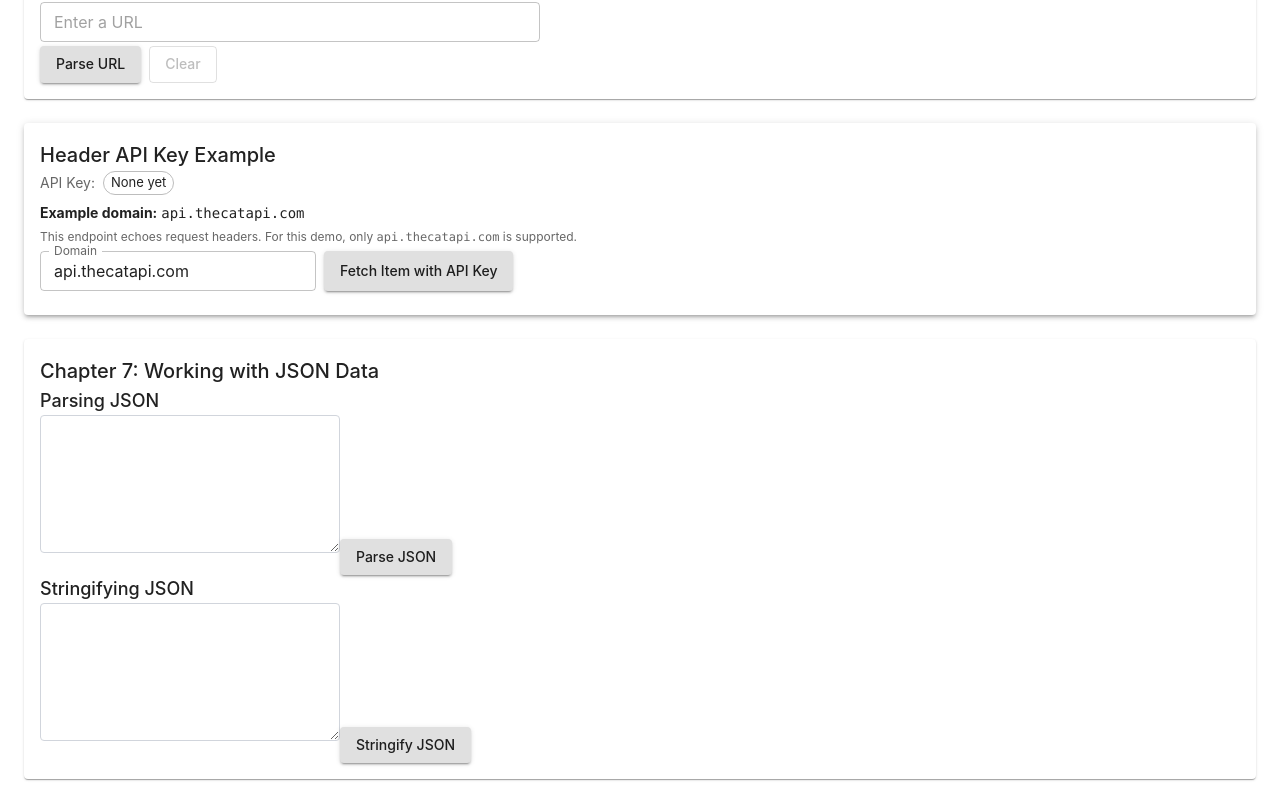
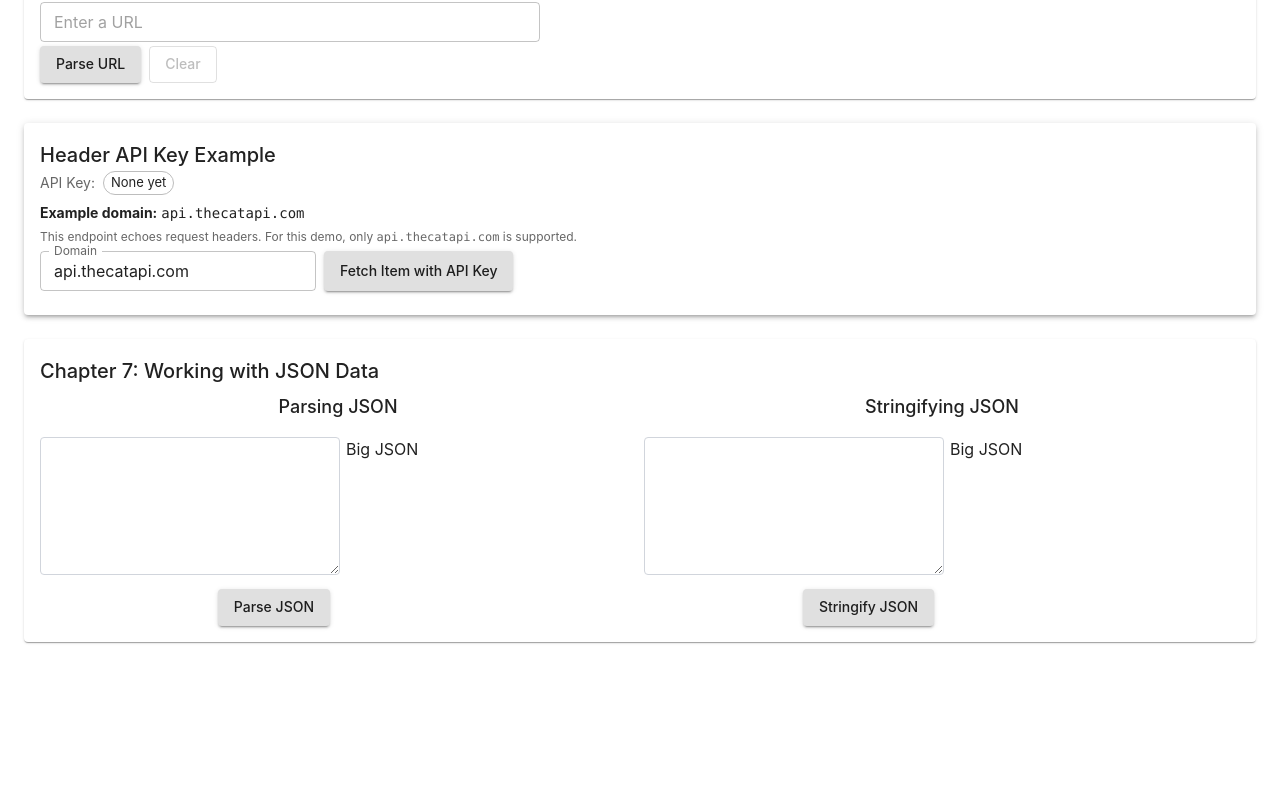
Before and after one commit to KevinHein-KSH/http-assets, a React (Vite) app: page / in a window 1280 px wide. Shown: the part 475-1278 px from the top of the page. After the commit the page ends 1141 px from the top, so only its background shows below. Built offline with nearby package versions, Linux system fonts and the light colour scheme.

Commit message:
WIP: UI update (add grid)

```diff
--- a/src/components/Ch7-JSON/JsonDisplay.tsx
+++ b/src/components/Ch7-JSON/JsonDisplay.tsx
@@ -10,31 +10,58 @@ export default function JsonDisplay() {
   return (
     <Paper sx={{ p: 2, m: 3 }} className="space-y-2">
       <Typography variant="h6">Chapter 7: Working with JSON Data </Typography>
-      <h3 className="text-lg font-medium">Parsing JSON</h3>
+
+      <div className="grid grid-cols-2 gap-2 pt-1.5">
+        <div className="grid gap-4">
+          <div className="flex justify-center">
+            <h3 className="text-lg font-medium">Parsing JSON</h3>
+          </div>
+          <div className="grid grid-cols-2 gap-4">
+            <div className="flex flex-col gap-2">
+              <div>
+                <TextareaAutosize
+                  minRows={5}
+                  className="w-[300px] border border-gray-300 focus:border-2 focus:border-blue-500 focus:outline-none rounded p-2"
+                />
+              </div>
+              <div className="flex justify-end">
+                <Button variant="contained">Parse JSON</Button>
+              </div>
+            </div>
+            <div>Big JSON</div>
+          </div>
+        </div>
+
+        <div className="grid gap-4">
+          <div className="flex justify-center">
+            <h3 className="text-lg font-medium">Stringifying JSON</h3>
+          </div>
+          <div className="grid grid-cols-2 gap-4">
+            <div className="flex flex-col gap-2">
+              <div>
+                <TextareaAutosize
+                  minRows={5}
+                  className="w-[300px] border border-gray-300 focus:border-2 focus:border-blue-500 focus:outline-none rounded p-2"
+                />
+              </div>
+              <div className="flex justify-end">
+                <Button variant="contained">Stringify JSON</Button>
+              </div>
+            </div>
+            <div>Big JSON</div>
+          </div>
+        </div>
+      </div>
+
       {/* //textarea for user to input JSON string
                 //button to parse JSON string
                 //display parsed JSON data in formatted way
                 //show type of parsed data and prased JSON data (object, array, etc.) */}
-        <TextareaAutosize
-            minRows={5}
-            className="w-[300px] border border-gray-300 focus:border-2 focus:border-blue-500 focus:outline-none rounded p-2"
-        />
-        <Button variant="contained">
-            Parse JSON
-        </Button>
 
-      <h3 className="text-lg font-medium">Stringifying JSON</h3>
       {/* //textarea for user to input JSON data (object, array, etc.)
                 //button to stringify JSON data
                 //display stringified JSON data
                 //show type of stringified data (string) */}
-        <TextareaAutosize
-            minRows={5}
-            className="w-[300px] border border-gray-300 focus:border-2 focus:border-blue-500 focus:outline-none rounded p-2"
-        />
-        <Button variant="contained">
-            Stringify JSON
-        </Button>
     </Paper>
   );
 }
```
